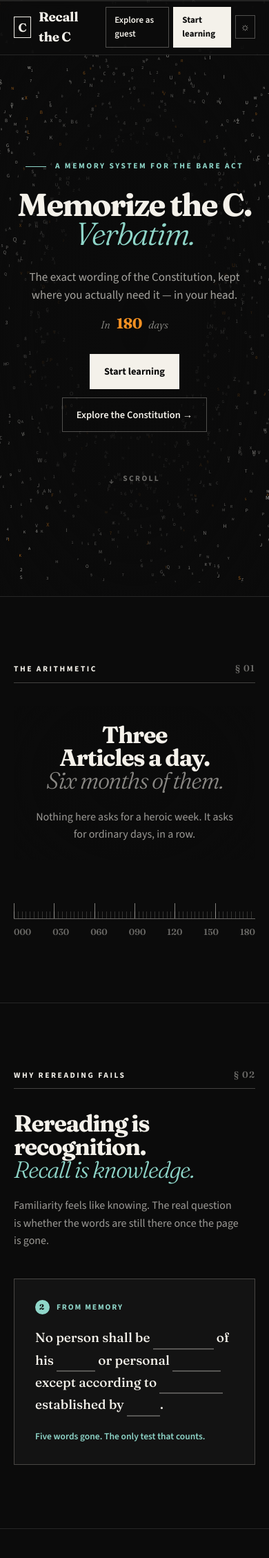
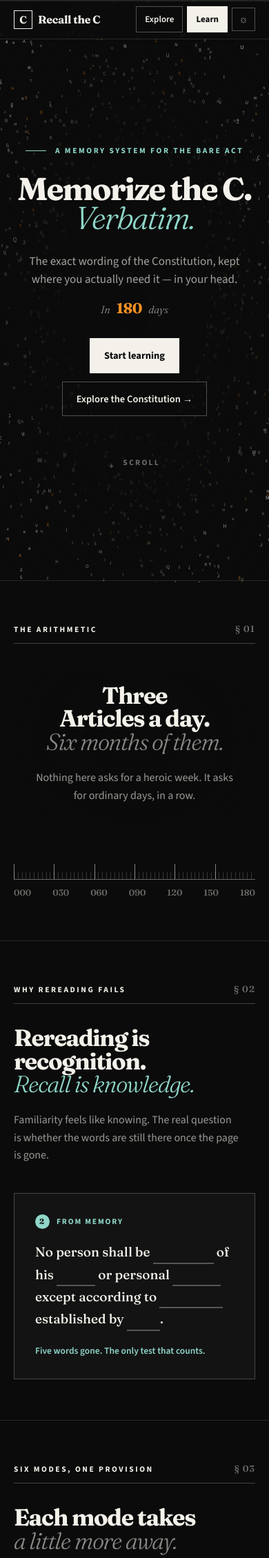
Before and after one commit to sanjisworking-commits/memorize_the_c, a Python web app: template src/constitution_memorizer/web/templates/landing.html in a window 390 px wide. Shown: the top 2258 px of the page at 69% size. Run offline with Jinja, Linux system fonts and the light colour scheme; the template is opened without the code that fills it, so the values that code supplies are empty.

Commit message:
Mobile landing polish: compact nav bar, tighter bottom spacing
Mobile-only (≤640px) refinements to both landings:

- Header: keep the wordmark on one line, shrink the brand mark/name and nav
  text, and shorten the two header CTAs to "Explore" / "Learn" (full labels
  stay on larger screens). The bar is now a single compact row.
- Dark landing: cut the empty space near the foot — shorten the pinned
  closing statement block (200vh → 140vh on mobile) and trim the large
  section vertical padding so the closing/CTA/footer no longer float in big
  black gaps.

Co-Authored-By: Claude Opus 4.8 <noreply@anthropic.com>

```diff
--- a/src/constitution_memorizer/web/templates/landing.html
+++ b/src/constitution_memorizer/web/templates/landing.html
@@ -34,16 +34,25 @@
   }
   [data-reveal][data-shown="1"]{opacity:1 !important;transform:none !important}
   [data-l]{transition:color .55s ease}
+  [data-lbl-short]{display:none}
   @media (max-width:900px){
     [data-navlinks]{display:none !important}
   }
-  /* Smaller header + hero CTAs on small screens. */
+  /* Compact header + hero CTAs and tighter spacing on small screens. */
   @media (max-width:640px){
-    [data-hdrbar]{padding-top:10px !important;padding-bottom:10px !important;gap:12px !important}
+    [data-hdrbar]{padding-top:9px !important;padding-bottom:9px !important;gap:12px !important}
+    [data-brand]{gap:8px !important}
+    [data-brand] > span:first-child{width:27px !important;height:27px !important;font-size:15px !important}
+    [data-brand] > span:last-child{font-size:16px !important}
     [data-hdr]{gap:6px !important}
     [data-hdr] a.j-ghost,[data-hdr] a.j-ink{padding:8px 12px !important;font-size:13px !important}
     [data-hdr] #landing-theme-toggle{width:34px !important;height:34px !important}
+    [data-lbl-full]{display:none}
+    [data-lbl-short]{display:inline}
     [data-herocta] a{padding:13px 20px !important;font-size:14.5px !important}
+    /* Cut the dead space: shorten the pinned closing block and trim section padding. */
+    [data-lit-src]{height:140vh !important}
+    main > section:not(#top){padding-top:clamp(44px,7vh,72px) !important;padding-bottom:clamp(44px,7vh,72px) !important}
   }
   @media (prefers-reduced-motion:reduce){
     *{animation:none !important}
@@ -64,9 +73,9 @@
 
 <header style="position:sticky;top:0;z-index:60;background:rgba(11,11,11,0.82);backdrop-filter:saturate(1.2) blur(12px);border-bottom:1px solid rgba(244,241,234,0.12)">
   <div data-hdrbar="1" style="max-width:1500px;margin:0 auto;padding:14px clamp(20px,3vw,44px);display:flex;align-items:center;justify-content:space-between;gap:20px">
-    <a href="#top" style="display:inline-flex;align-items:center;gap:11px">
+    <a href="#top" data-brand="1" style="display:inline-flex;align-items:center;gap:11px">
       <span style="width:31px;height:31px;display:grid;place-items:center;border:1.5px solid #f4f1ea;font-family:Fraunces,Georgia,serif;font-weight:700;font-size:17px;line-height:1">C</span>
-      <span style="font-family:Fraunces,Georgia,serif;font-size:19px;font-weight:700;letter-spacing:-0.02em">Recall the C</span>
+      <span style="font-family:Fraunces,Georgia,serif;font-size:19px;font-weight:700;letter-spacing:-0.02em;white-space:nowrap">Recall the C</span>
     </a>
     <div data-hdr="1" style="display:flex;align-items:center;gap:8px">
       <nav data-navlinks="1" style="display:flex;align-items:center;gap:2px;margin-right:10px">
@@ -77,8 +86,8 @@
         <a href="/pricing" style="padding:8px 11px;font-size:14px;font-weight:600;color:rgba(244,241,234,0.6)">Pricing</a>
         {% endif %}
       </nav>
-      <a href="/browse" style="border:1px solid rgba(244,241,234,0.3);padding:9px 16px;font-size:14px;font-weight:600" class="j-ghost">Explore as guest</a>
-      <a href="/login" style="background:#f4f1ea;color:#0b0b0b;border:1px solid #f4f1ea;padding:10px 18px;font-size:14px;font-weight:700" class="j-ink">Start learning</a>
+      <a href="/browse" style="border:1px solid rgba(244,241,234,0.3);padding:9px 16px;font-size:14px;font-weight:600;white-space:nowrap" class="j-ghost"><span data-lbl-full>Explore as guest</span><span data-lbl-short>Explore</span></a>
+      <a href="/login" style="background:#f4f1ea;color:#0b0b0b;border:1px solid #f4f1ea;padding:10px 18px;font-size:14px;font-weight:700;white-space:nowrap" class="j-ink"><span data-lbl-full>Start learning</span><span data-lbl-short>Learn</span></a>
       <button id="landing-theme-toggle" data-to="light" type="button" aria-label="Switch to light theme" title="Light theme" style="display:grid;place-items:center;width:38px;height:38px;background:none;border:1px solid rgba(244,241,234,0.3);color:rgba(244,241,234,0.7);font-size:15px;line-height:1;cursor:pointer;font-family:inherit">&#9788;</button>
     </div>
   </div>
```
Also changed, not shown: src/constitution_memorizer/web/templates/landing_light.html (+11 -5 lines).
